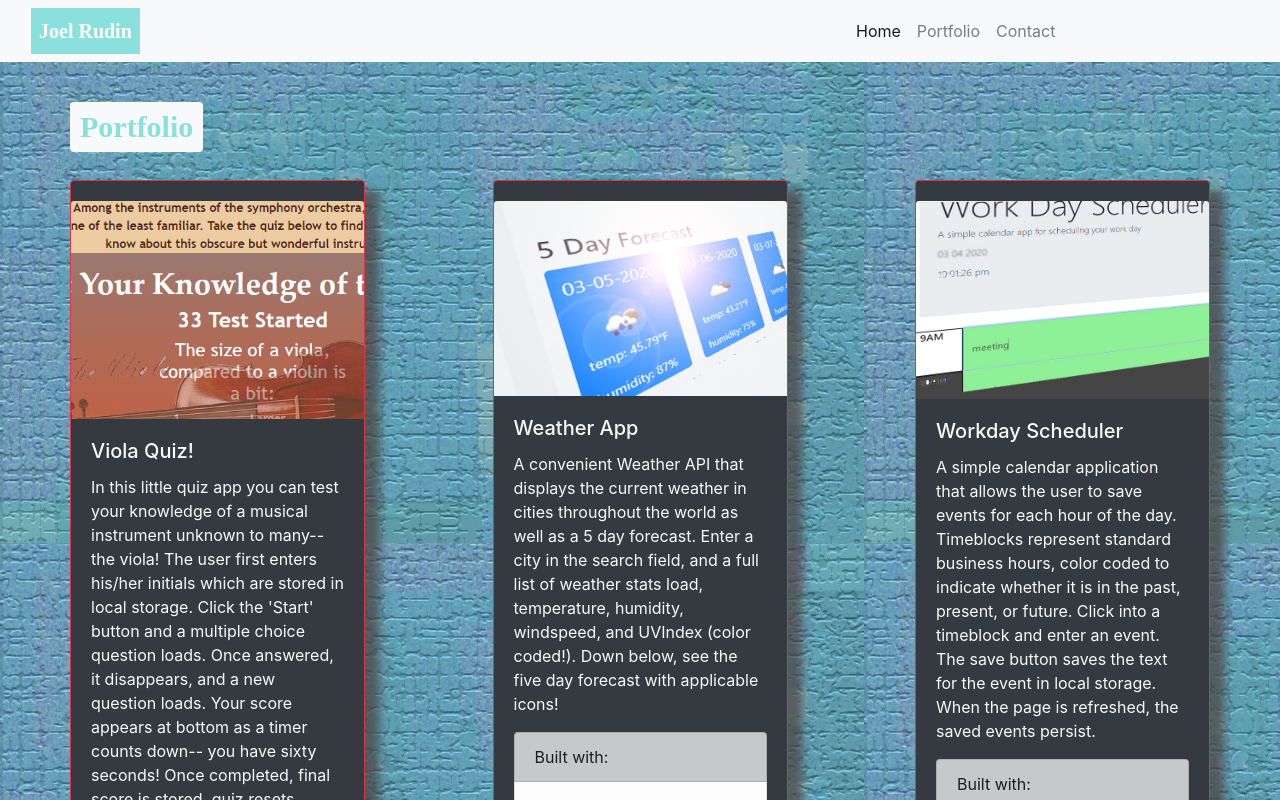
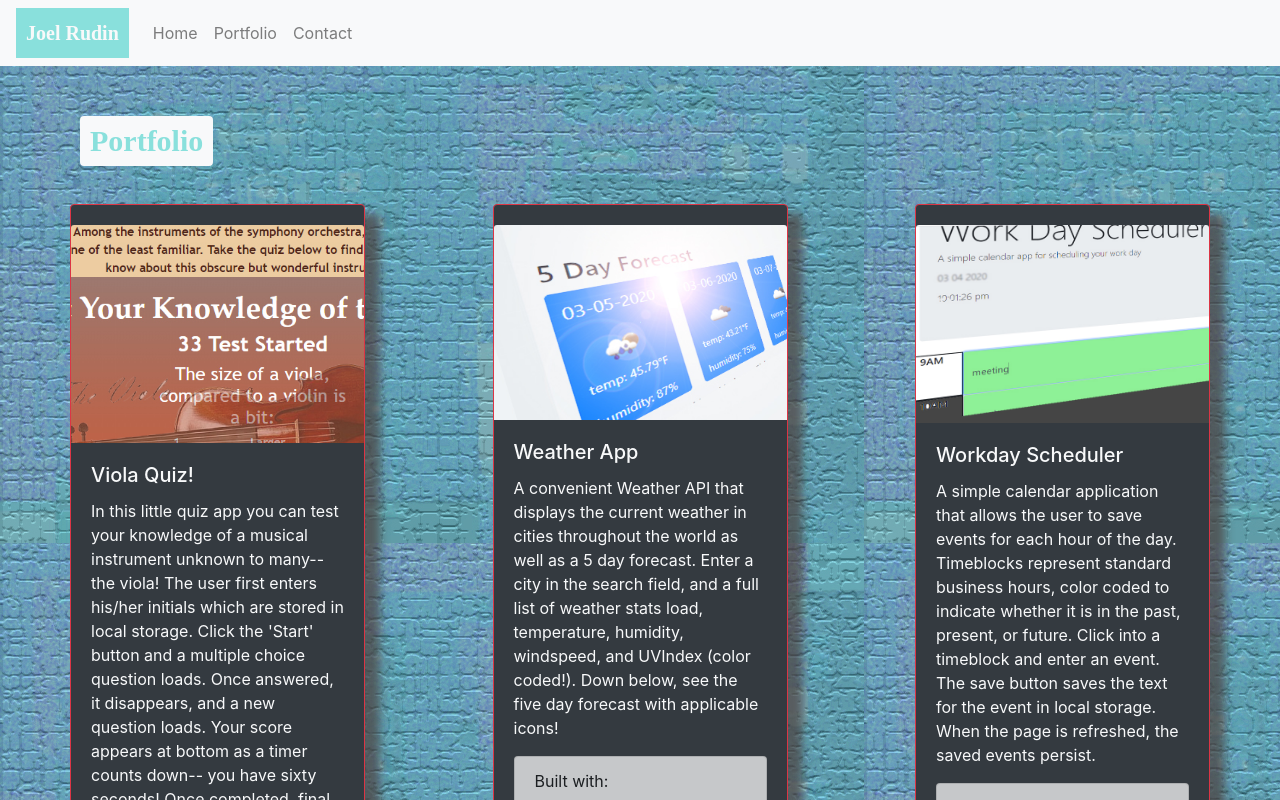
Before and after one commit to Jaliov/React-Portfolio, a React (Create React App) app: page /portfolio in a window 1280 px wide. Shown: the top 800 px of the page. Built offline with nearby package versions, Linux system fonts and the light colour scheme.

Commit message:
navbar upgrade

```diff
--- a/src/App.css
+++ b/src/App.css
@@ -1,13 +1,7 @@
-
-.navbar-brand {
-    background-color:rgb(137, 224, 220);
-    font-family: Anton, sans-serif;
-    font-family: PT Serif, serif;
-}
-
-h1 {
+h1,
+#Brand {
     color: rgb(137, 224, 220);
-    /* font-family: Anton, sans-serif; */
+    padding: 10px;
     font-family: PT Serif, serif;
 }
 
@@ -16,5 +10,5 @@
 }
 
 body {
-   background-image:url('storefrontsColorizedTextureBluetexture.jpg');
+    background-image: url('storefrontsColorizedTextureBluetexture.jpg');
 }
--- a/src/components/Card.js
+++ b/src/components/Card.js
@@ -1,4 +1,4 @@
-import React from "react";
+import React from 'react';
 import {
   Card,
   CardDeck,
@@ -8,48 +8,53 @@
   Col,
   ListGroup,
   ListGroupItem,
-  Badge
-} from "react-bootstrap";
-import CodeQuizImg from "./images/Code_QuizImage.jpg";
-import HmanImage from "./images/fanPageImage.jpg";
-import FlipCardsImg from "./images/FlipcardsImage.jpg";
-import WeatherAppImg from "./images/WeatherAppImage.jpg";
-import HipGrandpaImg from "./images/HipGrandpaImage.jpg";
-import WorkdaySchl from "./images/WorkdayScheduler.jpg";
-import FlamencoSiteImg from "./images/LisabflamencoScreenshot.jpg";
-import YellowChatImg from "./images/yellowChatScreenshot.jpg";
-import BurgerLoggerImg from "./images/Burger-Logger.jpg";
-import TextContent from "./TextContent";
+  Badge,
+} from 'react-bootstrap';
+import CodeQuizImg from './images/Code_QuizImage.jpg';
+import HmanImage from './images/fanPageImage.jpg';
+import FlipCardsImg from './images/FlipcardsImage.jpg';
+import WeatherAppImg from './images/WeatherAppImage.jpg';
+import HipGrandpaImg from './images/HipGrandpaImage.jpg';
+import WorkdaySchl from './images/WorkdayScheduler.jpg';
+import FlamencoSiteImg from './images/LisabflamencoScreenshot.jpg';
+import YellowChatImg from './images/yellowChatScreenshot.jpg';
+import BurgerLoggerImg from './images/Burger-Logger.jpg';
+import TextContent from './TextContent';
 
 const CardStyles = {
-  marginTop: "20px",
-  paddingTop: "20px",
-  boxShadow: "15px 10px 10px rgb(75, 63, 60, 0.7)",
+  marginTop: '20px',
+  paddingTop: '20px',
+  boxShadow: '15px 10px 10px rgb(75, 63, 60, 0.7)',
 };
-const CardClasses = "border border-danger bg-dark text-light";
+const CardClasses = 'border border-danger bg-dark text-light';
 
 const CardDisplay = () => {
-
   return (
     <Container>
       <Row>
-      <h1 style = {{fontWeight: "bold"}}>
-      <Badge variant = "light" style= {{ marginTop: "40px", padding: "10px", color: "rgb(137, 224, 220)" }} >
-          Portfolio
-
+        <h1 style={{ fontWeight: 'bold' }}>
+          <Badge
+            variant='light'
+            style={{
+              marginTop: '40px',
+              padding: '10px',
+              color: 'rgb(137, 224, 220)',
+            }}
+          >
+            Portfolio
           </Badge>
-          </h1>
+        </h1>
         <CardDeck>
-          <Card style={ CardStyles } className = { CardClasses }>
-            <Card.Img variant="top" src={CodeQuizImg} />
+          <Card style={CardStyles} className={CardClasses}>
+            <Card.Img variant='top' src={CodeQuizImg} />
             <Card.Body>
               <Card.Title>Viola Quiz!</Card.Title>
 
-              <React.Fragment> { TextContent[0] } </React.Fragment>
+              <React.Fragment> {TextContent[0]} </React.Fragment>
 
               <ListGroup>
-                <ListGroup.Item variant="dark">Built with: </ListGroup.Item>
-                <ListGroup.Item variant="light">
+                <ListGroup.Item variant='dark'>Built with: </ListGroup.Item>
+                <ListGroup.Item variant='light'>
                   <ul>
                     <li>HTML</li>
                     <li>CSS</li>
@@ -62,36 +67,35 @@
             </Card.Body>
             <Card.Body>
               <Button
-                variant="danger"
-                href="https://jaliov.github.io/Code-Quiz/"
-                target="blank"
-                text="light"
+                variant='danger'
+                href='https://jaliov.github.io/Code-Quiz/'
+                target='blank'
+                text='light'
               >
                 Viola Quiz!
               </Button>
-              <Button variant="info" href="https://github.com/Jaliov/Code-Quiz">
+              <Button variant='info' href='https://github.com/Jaliov/Code-Quiz'>
                 GitHub
               </Button>
             </Card.Body>
             <Card.Footer>
-              <small className="text-muted"></small>
+              <small className='text-muted'></small>
             </Card.Footer>
-
           </Card>
 
           <Col md={1}></Col>
 
           {/* Weather-Map */}
-          <Card className={ CardClasses } style={ CardStyles }>
-            <Card.Img variant="top" src={WeatherAppImg} />
+          <Card className={CardClasses} style={CardStyles}>
+            <Card.Img variant='top' src={WeatherAppImg} />
             <Card.Body>
               <Card.Title>Weather App</Card.Title>
 
-              <React.Fragment> { TextContent[1] } </React.Fragment>
+              <React.Fragment> {TextContent[1]} </React.Fragment>
 
               <ListGroup>
-                <ListGroup.Item variant="dark">Built with: </ListGroup.Item>
-                <ListGroup.Item variant="light">
+                <ListGroup.Item variant='dark'>Built with: </ListGroup.Item>
+                <ListGroup.Item variant='light'>
                   <ul>
                     <li>HTML</li>
                     <li>CSS</li>
@@ -108,37 +112,37 @@
             </Card.Body>
             <Card.Body>
               <Button
-                variant="danger"
-                href="https://jaliov.github.io/Weather-Map/"
-                target="blank"
-                text="light"
+                variant='danger'
+                href='https://jaliov.github.io/Weather-Map/'
+                target='blank'
+                text='light'
               >
                 Weather App
               </Button>
               <Button
-                variant="info"
-                href="https://github.com/Jaliov/Weather-Map"
+                variant='info'
+                href='https://github.com/Jaliov/Weather-Map'
               >
                 GitHub
               </Button>
             </Card.Body>
             <Card.Footer>
-              <small className="text-muted"></small>
+              <small className='text-muted'></small>
             </Card.Footer>
           </Card>
 
           <Col md={1}></Col>
 
           <Card className={CardClasses} style={CardStyles}>
-            <Card.Img variant="top" img src={WorkdaySchl} />
+            <Card.Img variant='top' src={WorkdaySchl} />
             <Card.Body>
               <Card.Title>Workday Scheduler</Card.Title>
 
-              <React.Fragment> { TextContent[2] } </React.Fragment>
+              <React.Fragment> {TextContent[2]} </React.Fragment>
 
               <ListGroup>
-                <ListGroup.Item variant="dark">Built with: </ListGroup.Item>
-                <ListGroup.Item variant="light">
+                <ListGroup.Item variant='dark'>Built with: </ListGroup.Item>
+                <ListGroup.Item variant='light'>
                   <ul>
                     <li>HTML</li>
                     <li>CSS</li>
@@ -154,22 +158,22 @@
             </Card.Body>
             <Card.Body>
               <Button
-                variant="danger"
-                href="https://jaliov.github.io/Word-Day-Scheduler/"
-                target="blank"
-                text="light"
+                variant='danger'
+                href='https://jaliov.github.io/Word-Day-Scheduler/'
+                target='blank'
+                text='light'
               >
                 Workday Scheduler
               </Button>
               <Button
-                variant="info"
-                href="https://github.com/Jaliov/Word-Day-Scheduler"
+                variant='info'
+                href='https://github.com/Jaliov/Word-Day-Scheduler'
               >
                 GitHub
               </Button>
             </Card.Body>
             <Card.Footer>
-              <small className="text-muted"></small>
+              <small className='text-muted'></small>
             </Card.Footer>
           </Card>
 
@@ -180,15 +184,15 @@
       <Row>
         <CardDeck>
           <Card className={CardClasses} style={CardStyles}>
-            <Card.Img variant="top" src={FlipCardsImg} />
+            <Card.Img variant='top' src={FlipCardsImg} />
             <Card.Body>
               <Card.Title>FlipCards</Card.Title>
 
-              <React.Fragment> { TextContent[3] } </React.Fragment>
+              <React.Fragment> {TextContent[3]} </React.Fragment>
 
               <ListGroup>
-                <ListGroup.Item variant="dark">Built with: </ListGroup.Item>
-                <ListGroup.Item variant="light">
+                <ListGroup.Item variant='dark'>Built with: </ListGroup.Item>
+                <ListGroup.Item variant='light'>
                   <ul>
                     <li>HTML</li>
                     <li>CSS</li>
@@ -206,19 +210,19 @@
             </Card.Body>
             <Card.Body>
               <Button
-                variant="danger"
-                href="http://flipcards2020.herokuapp.com/"
-                target="blank"
-                text="light"
+                variant='danger'
+                href='http://flipcards2020.herokuapp.com/'
+                target='blank'
+                text='light'
               >
                 Viola Quiz!
               </Button>
-              <Button variant="info" href="https://github.com/Jaliov/flipcards">
+              <Button variant='info' href='https://github.com/Jaliov/flipcards'>
                 GitHub
               </Button>
             </Card.Body>
             <Card.Footer>
-              <small className="text-muted"></small>
+              <small className='text-muted'></small>
             </Card.Footer>
           </Card>
 
@@ -226,15 +230,15 @@
 
           {/* Lisa */}
           <Card className={CardClasses} style={CardStyles}>
-            <Card.Img variant="top" src={FlamencoSiteImg} />
+            <Card.Img variant='top' src={FlamencoSiteImg} />
             <Card.Body>
               <Card.Title>Lisa Botalico Flamenco!</Card.Title>
 
-              <React.Fragment> { TextContent[4] } </React.Fragment>
+              <React.Fragment> {TextContent[4]} </React.Fragment>
 
               <ListGroup>
-                <ListGroup.Item variant="dark">Built with: </ListGroup.Item>
-                <ListGroup.Item variant="light">
+                <ListGroup.Item variant='dark'>Built with: </ListGroup.Item>
+                <ListGroup.Item variant='light'>
                   <ul>
                     <li>HTML</li>
                     <li>CSS</li>
@@ -248,22 +252,22 @@
             </Card.Body>
             <Card.Body>
               <Button
-                variant="danger"
-                href="https://jaliov.github.io/lisabflamenco/"
-                target="blank"
-                text="light"
+                variant='danger'
+                href='https://jaliov.github.io/lisabflamenco/'
+                target='blank'
+                text='light'
               >
                 Flamenco!
               </Button>
               <Button
-                variant="info"
-                href="https://github.com/Jaliov/lisabflamenco"
+                variant='info'
+                href='https://github.com/Jaliov/lisabflamenco'
               >
                 GitHub
               </Button>
             </Card.Body>
             <Card.Footer>
-              <small className="text-muted"></small>
+              <small className='text-muted'></small>
             </Card.Footer>
           </Card>
 
@@ -274,15 +278,15 @@
           {/* <CardDeck> */}
           {/* Burger Logger */}
           <Card className={CardClasses} style={CardStyles}>
-            <Card.Img variant="top" img src={BurgerLoggerImg} />
+            <Card.Img variant='top' src={BurgerLoggerImg} />
             <Card.Body>
               <Card.Title>Burger-Logger</Card.Title>
 
-              <React.Fragment> { TextContent[5] } </React.Fragment>
+              <React.Fragment> {TextContent[5]} </React.Fragment>
 
               <ListGroup>
-                <ListGroup.Item variant="dark">Built with: </ListGroup.Item>
-                <ListGroup.Item variant="light">
+                <ListGroup.Item variant='dark'>Built with: </ListGroup.Item>
+                <ListGroup.Item variant='light'>
                   <ul>
                     <li>Javascript</li>
                     <li>Handlebars</li>
@@ -297,22 +301,22 @@
             </Card.Body>
             <Card.Body>
               <Button
-                variant="danger"
-                href="https://order-burgers-log.herokuapp.com/"
-                target="blank"
-                text="light"
+                variant='danger'
+                href='https://order-burgers-log.herokuapp.com/'
+                target='blank'
+                text='light'
               >
                 Viola Quiz!
               </Button>
               <Button
-                variant="info"
-                href="https://github.com/Jaliov/Burger-Logger"
+                variant='info'
+                href='https://github.com/Jaliov/Burger-Logger'
               >
                 GitHub
               </Button>
             </Card.Body>
             <Card.Footer>
-              <small className="text-muted"></small>
+              <small className='text-muted'></small>
             </Card.Footer>
           </Card>
         </CardDeck>
@@ -320,16 +324,16 @@
 
       <Row>
         <CardDeck>
-          <Card border="danger" bg="dark" text="light" style={ CardStyles }>
-            <Card.Img variant="top" img src={ HipGrandpaImg } />
+          <Card border='danger' bg='dark' text='light' style={CardStyles}>
+            <Card.Img variant='top' src={HipGrandpaImg} />
             <Card.Body>
               <Card.Title>Hip Grandpa</Card.Title>
 
-              <React.Fragment> { TextContent[6] } </React.Fragment>
+              <React.Fragment> {TextContent[6]} </React.Fragment>
 
               <ListGroup>
-                <ListGroup.Item variant="dark">Built with: </ListGroup.Item>
-                <ListGroup.Item variant="light">
+                <ListGroup.Item variant='dark'>Built with: </ListGroup.Item>
+                <ListGroup.Item variant='light'>
                   <ul>
                     <li>HTML</li>
                     <li>CSS</li>
@@ -345,16 +349,16 @@
             </Card.Body>
             <Card.Body>
               <Button
-                variant="danger"
-                href="https://jaliov.github.io/hipGrandpa/"
-                target="blank"
-                text="light"
+                variant='danger'
+                href='https://jaliov.github.io/hipGrandpa/'
+                target='blank'
+                text='light'
               >
                 Hip Grandpa!
               </Button>
               <Button
-                variant="info"
-                href="https://github.com/Jaliov/hipGrandpa"
+                variant='info'
+                href='https://github.com/Jaliov/hipGrandpa'
               >
                 GitHub
               </Button>
@@ -365,16 +369,16 @@
           </Card>
 
           <Col md={1}></Col>
-          <Card className={ CardClasses } style={ CardStyles }>
-            <Card.Img variant="top" src={ HmanImage } />
+          <Card className={CardClasses} style={CardStyles}>
+            <Card.Img variant='top' src={HmanImage} />
             <Card.Body>
               <Card.Title>React Violinist Fan Page!</Card.Title>
 
-              <React.Fragment> { TextContent[7] } </React.Fragment>
+              <React.Fragment> {TextContent[7]} </React.Fragment>
 
               <ListGroup>
-                <ListGroup.Item variant="dark">Built with: </ListGroup.Item>
-                <ListGroup.Item variant="light">
+                <ListGroup.Item variant='dark'>Built with: </ListGroup.Item>
+                <ListGroup.Item variant='light'>
                   <ul>
                     <li>REACT</li>
                     <li>Node</li>
@@ -387,16 +391,16 @@
             </Card.Body>
             <Card.Body>
               <Button
-                variant="danger"
-                href="https://jaliov.github.io/react-heifetz/"
-                target="blank"
-                text="light"
+                variant='danger'
+                href='https://jaliov.github.io/react-heifetz/'
+                target='blank'
+                text='light'
               >
                 Violinist Fan Page
               </Button>
               <Button
-                variant="info"
-                href="https://github.com/Jaliov/react-heifetz"
+                variant='info'
+                href='https://github.com/Jaliov/react-heifetz'
               >
                 GitHub
               </Button>
@@ -408,16 +412,16 @@
 
           <Col md={1}></Col>
 
-          <Card className={ CardClasses } style={ CardStyles }>
-            <Card.Img variant="top" img src={YellowChatImg} />
+          <Card className={CardClasses} style={CardStyles}>
+            <Card.Img variant='top' src={YellowChatImg} />
             <Card.Body>
               <Card.Title>YELLOWChat</Card.Title>
 
-              <React.Fragment> { TextContent[7] } </React.Fragment>
+              <React.Fragment> {TextContent[7]} </React.Fragment>
 
               <ListGroup>
-                <ListGroup.Item variant="dark">Built with: </ListGroup.Item>
-                <ListGroup.Item variant="light">
+                <ListGroup.Item variant='dark'>Built with: </ListGroup.Item>
+                <ListGroup.Item variant='light'>
                   <ul>
                     <li>MongoDB</li>
                     <li>Express</li>
@@ -435,16 +439,16 @@
             </Card.Body>
             <Card.Body>
               <Button
-                variant="danger"
-                href="https://powerful-mesa-31585.herokuapp.com/"
-                target="blank"
-                text="light"
+                variant='danger'
+                href='https://powerful-mesa-31585.herokuapp.com/'
+                target='blank'
+                text='light'
               >
                 YELLOWChat
               </Button>
               <Button
-                variant="info"
-                href="https://github.com/Jaliov/yellow-chat"
+                variant='info'
+                href='https://github.com/Jaliov/yellow-chat'
               >
                 GitHub
               </Button>
@@ -456,7 +460,7 @@
         </CardDeck>
       </Row>
     </Container>
-  )
-}
+  );
+};
 
 export default CardDisplay;
--- a/src/components/Contact.js
+++ b/src/components/Contact.js
@@ -11,10 +11,8 @@
 class ContactInfo extends Component {
   handleClick = (e) => {
     e.preventDefault();
-
     StoreInput();
   };
-
   render() {
     return (
       <React.Fragment>
--- a/src/components/NavBar.js
+++ b/src/components/NavBar.js
@@ -1,44 +1,53 @@
-import React from "react";
-import { Link } from "react-router-dom";
+import React from 'react';
+// import { Link } from 'react-router-dom';
+import {
+  Navbar,
+  // NavDropdown,
+  // Form,
+  // FormControl,
+  // Button,
+  Nav,
+} from 'react-bootstrap';
 // import { BrowserRouter as Router, Route} from "react-router-dom";
 // import Bio from "./Bio"
 function NavElement() {
   return (
-     <React.Fragment>
-      <nav className="navbar navbar-expand-lg navbar-light bg-light">
-        <div className="col-md-8">
-          <a className="navbar-brand text-white text-center font-weight-bold p-2">
+    <React.Fragment>
+      <Navbar bg='light' expand='lg'>
+        <Navbar.Toggle aria-controls='basic-navbar-nav' />
+        <Navbar.Collapse id='basic-navbar-nav'>
+          <Navbar.Brand
+            id='Brand'
+            href='/'
+            style={{
+              fontWeight: 'bold',
+              backgroundColor: 'rgb(137, 224, 220)',
+            }}
+            className='text-light'
+          >
             Joel Rudin
-          </a>
-        </div>
-
-        <button
-          className="navbar-toggler"
-          type="button"
-          data-toggle="collapse"
-          data-target="#navbarNavAltMarkup"
-          aria-controls="navbarNavAltMarkup"
-          aria-expanded="false"
-          aria-label="Toggle navigation"
-        >
-          <span className="navbar-toggler-icon"></span>
-        </button>
-        <div className="collapse navbar-collapse" id="navbarNavAltMarkup">
-          <div className="navbar-nav">
-            <Link className="nav-item nav-link active" to="/">
-              Home
-            </Link>
-            <Link className="nav-item nav-link" to="/portfolio">
-              Portfolio
-            </Link>
-            <Link className="nav-item nav-link" to="/contact">
-              Contact
-            </Link>
-          </div>
-        </div>
-      </nav>
-
-      </React.Fragment>
+          </Navbar.Brand>
+          <Nav className='mr-auto'>
+            <Nav.Link href='/'>Home</Nav.Link>
+            <Nav.Link href='/portfolio'>Portfolio</Nav.Link>
+            <Nav.Link href='/contact'>Contact</Nav.Link>
+            {/* <NavDropdown title='Dropdown' id='basic-nav-dropdown'>
+              <NavDropdown.Item href='/'>Home</NavDropdown.Item>
+              <NavDropdown.Item href='/portfolio'>Portfolio</NavDropdown.Item>
+              <NavDropdown.Item href='/contact'>Contact</NavDropdown.Item>
+              <NavDropdown.Divider />
+              <NavDropdown.Item href='#action/3.4'>
+                Separated link
+              </NavDropdown.Item>
+            </NavDropdown> */}
+          </Nav>
+          {/* <Form inline>
+            <FormControl type='text' placeholder='Search' className='mr-sm-2' />
+            <Button variant='outline-success'>Search</Button>
+          </Form> */}
+        </Navbar.Collapse>
+      </Navbar>
+    </React.Fragment>
   );
 }
 
```
Also changed, not shown: src/components/Storage.js (+5 -7 lines).
